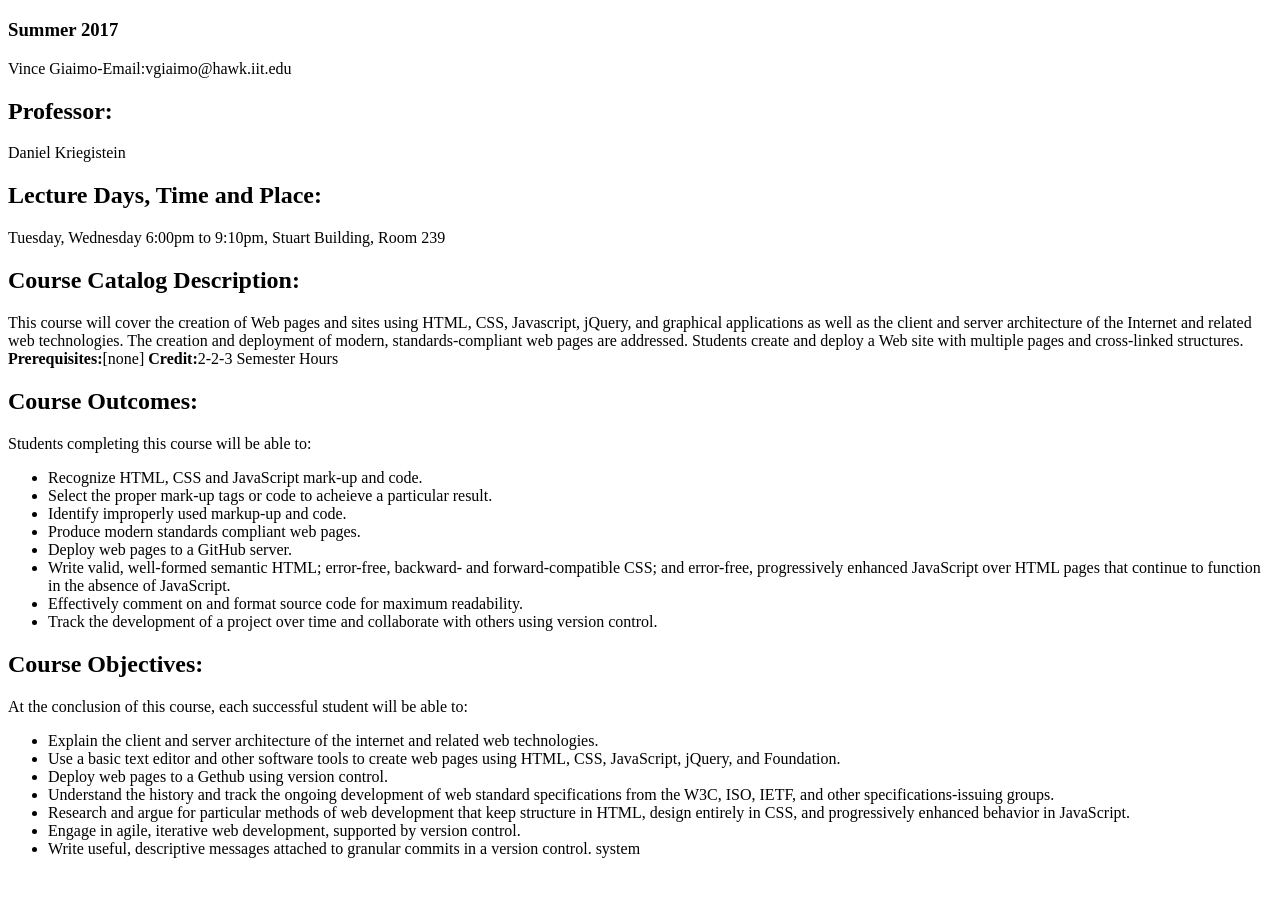
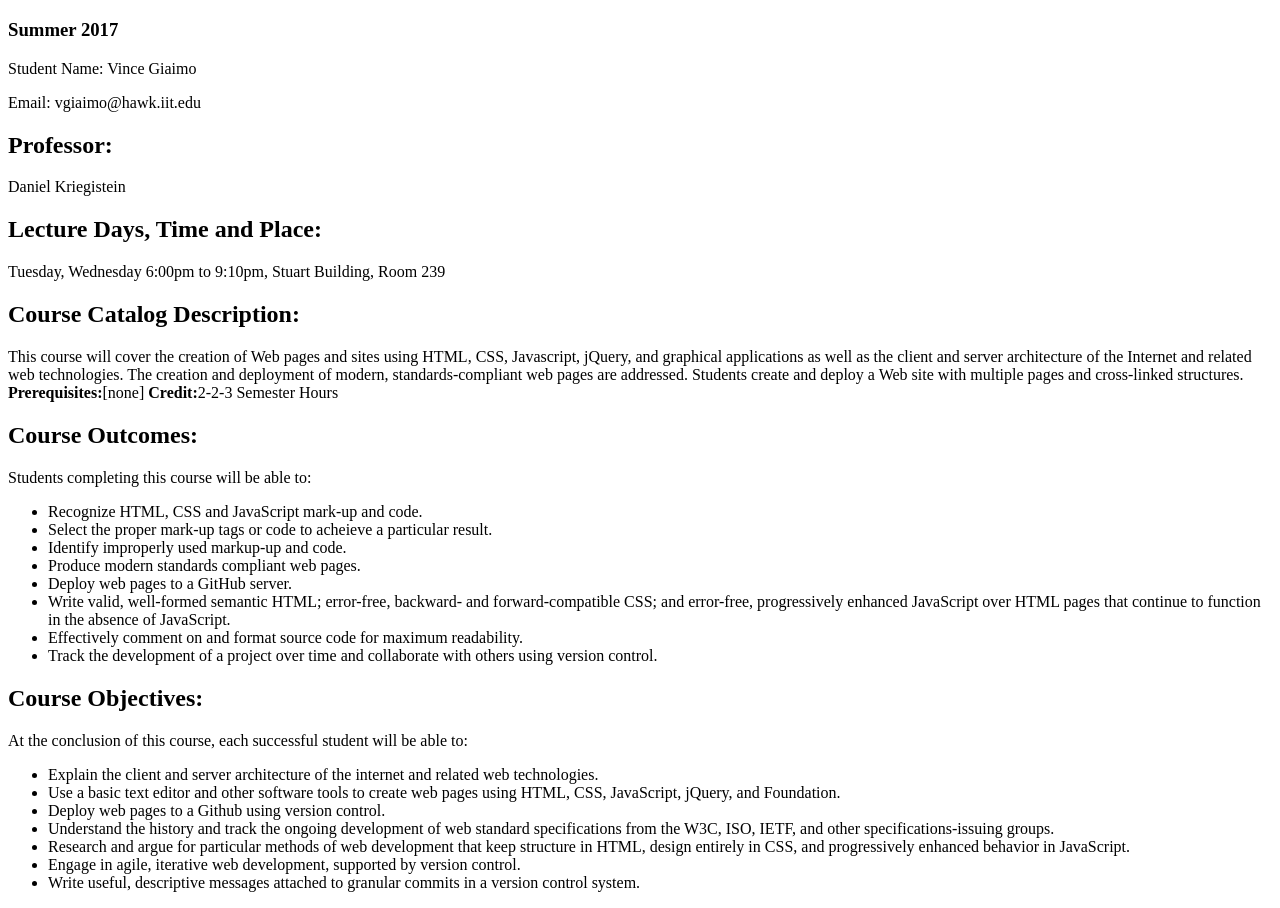
Before and after one commit to Vgiaimo/Lab1, a plain HTML site: page index.html in a window 1280 px wide. Shown: the part 61-969 px from the top of the page. Before the commit the page ends 935 px from the top, so only its background shows below. Drawn offline with Linux system fonts and the light colour scheme.

Commit message:
lab1 text edit
changed Gethub > to Github

```diff
--- a/index.html
+++ b/index.html
@@ -7,7 +7,8 @@
 <body>
 	<h1>ITMD-361 Internet Technologies and Web Design</h1>
 	<h3>Summer 2017</h3>
-	<p>Vince Giaimo-Email:vgiaimo@hawk.iit.edu</p>
+	<p>Student Name: Vince Giaimo</p>
+	<p>Email: vgiaimo@hawk.iit.edu</p>
 
 	<h2>Professor:</h2>
 	<p>Daniel Kriegistein</p>
@@ -48,7 +49,7 @@
 
 		<li>Use a basic text editor and other software tools to create web pages using HTML, CSS, JavaScript, jQuery, and Foundation.</li>
 
-		<li>Deploy web pages to a Gethub using version control.</li>
+		<li>Deploy web pages to a Github using version control.</li>
 
 		<li>Understand the history and track the ongoing development of web standard specifications from the W3C, ISO, IETF, and other specifications-issuing groups.</li>
 
@@ -56,7 +57,7 @@
 
 		<li>Engage in agile, iterative web development, supported by version control.</li>
 
-		<li>Write useful, descriptive messages attached to granular commits in a version control. system</li>
+		<li>Write useful, descriptive messages attached to granular commits in a version control system.</li>
 	</ul>
 
 </body>
```
